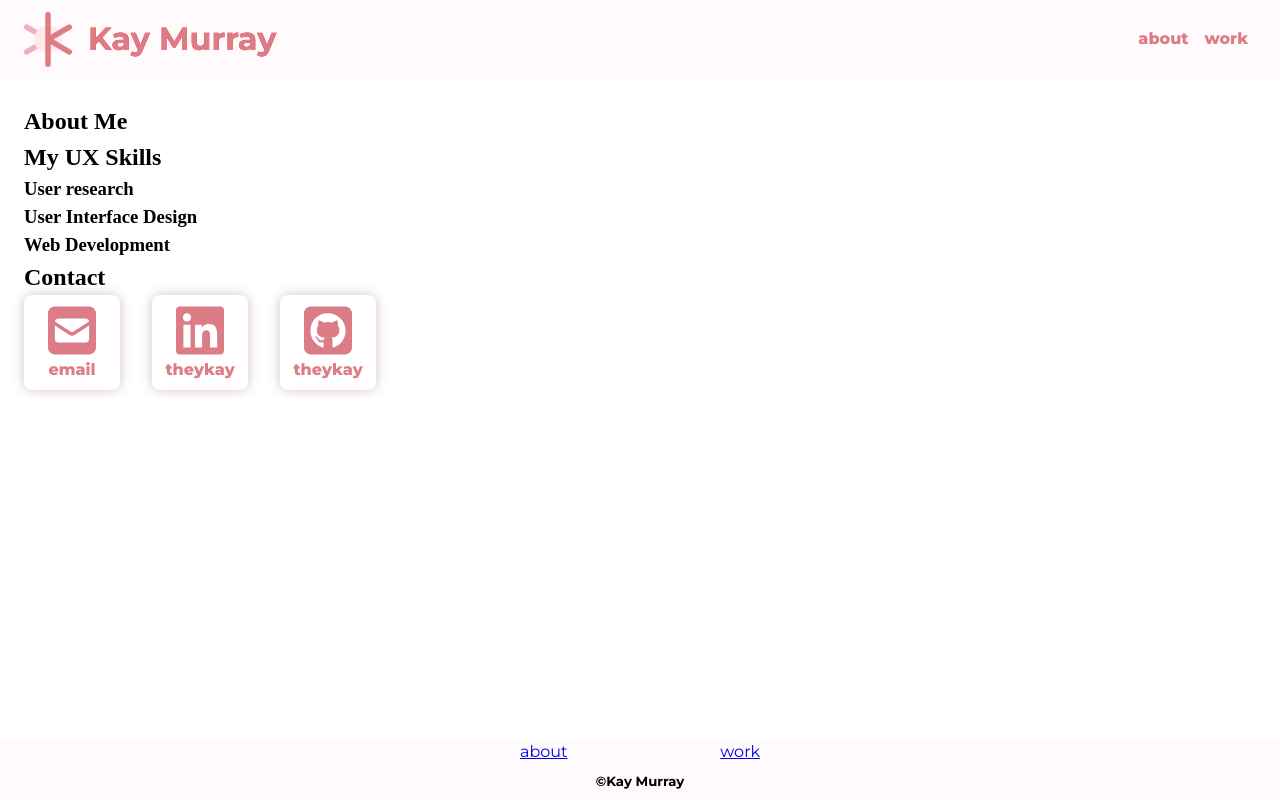
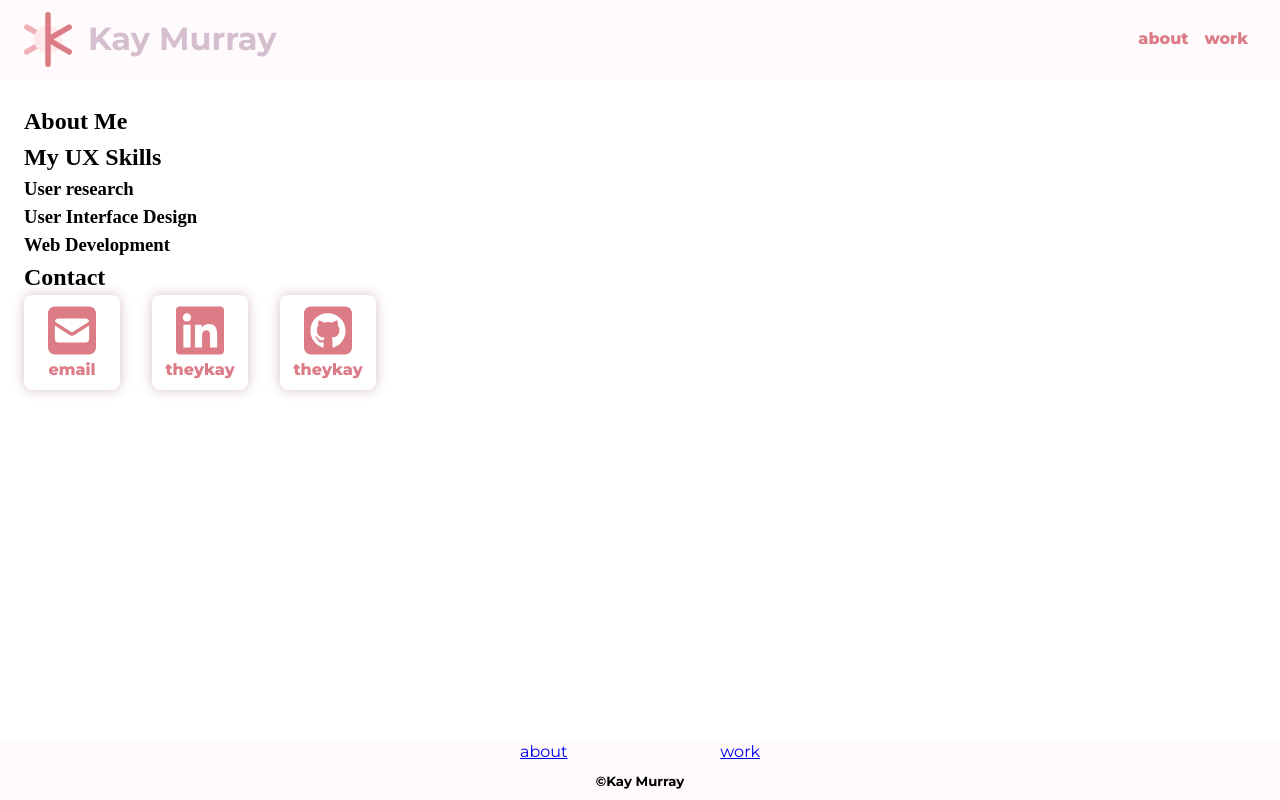
Before and after one commit to theykay/ux-portfolio, a React (Create React App) app: page /about in a window 1280 px wide. In both pictures the pointer is over the element "Kay Murray". Built offline with nearby package versions, Linux system fonts and the light colour scheme.

Commit message:
hover animations

```diff
--- a/src/components/Header/Header.scss
+++ b/src/components/Header/Header.scss
@@ -1,4 +1,4 @@
-@use '../../styles/main.scss' as styles;
+@use "../../styles/main.scss" as styles;
 
 header {
   width: 100vw;
@@ -18,6 +18,26 @@ nav {
   display: flex;
   align-items: center;
   text-decoration: none;
+  // -webkit-transition {
+  //   h1 {
+  //     transform: color 1s ease-in-out;
+  //   }
+  // }
+  // -moz-transition {
+  //   h1 {
+  //     transform: color 1s ease-in-out;
+  //   }
+  // }
+  // -o-transition {
+  //   h1 {
+  //     transform: color 1s ease-in-out;
+  //   }
+  // }
+  // transition {
+  //   h1 {
+  //     transform: color 1s ease-in-out;
+  //   }
+  // }
   h1 {
     font-family: styles.$titles;
     font-size: 2rem;
@@ -26,8 +46,9 @@ nav {
 }
 
 a.nav-section:hover {
-  img, h1 {
-    text-shadow: 0 0 red;
+  h1 {
+    color: styles.$lavenderMain;
+
   }
 }
 
--- a/src/pages/About/About.scss
+++ b/src/pages/About/About.scss
@@ -27,6 +27,10 @@
   padding: 0.5rem 0;
 }
 
+.contact-link:hover {
+  background-color: styles.$lavenderLightest;
+}
+
 .contact-icon {
   width: 3rem;
   height: auto;
```
